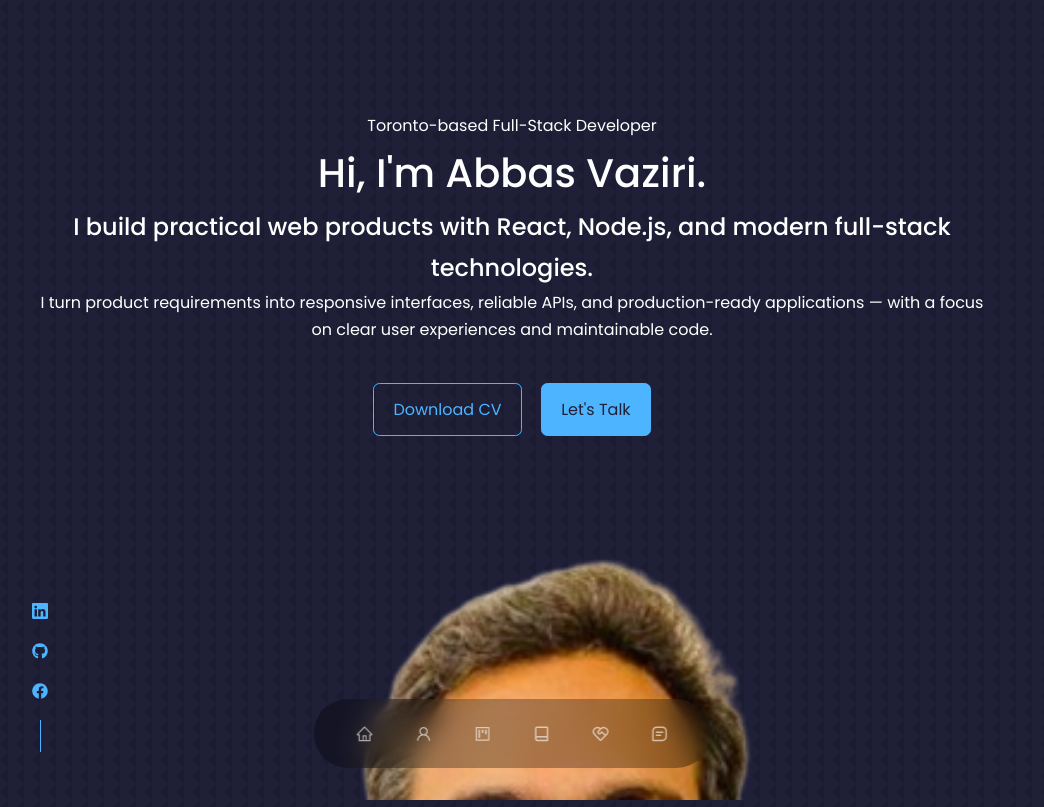
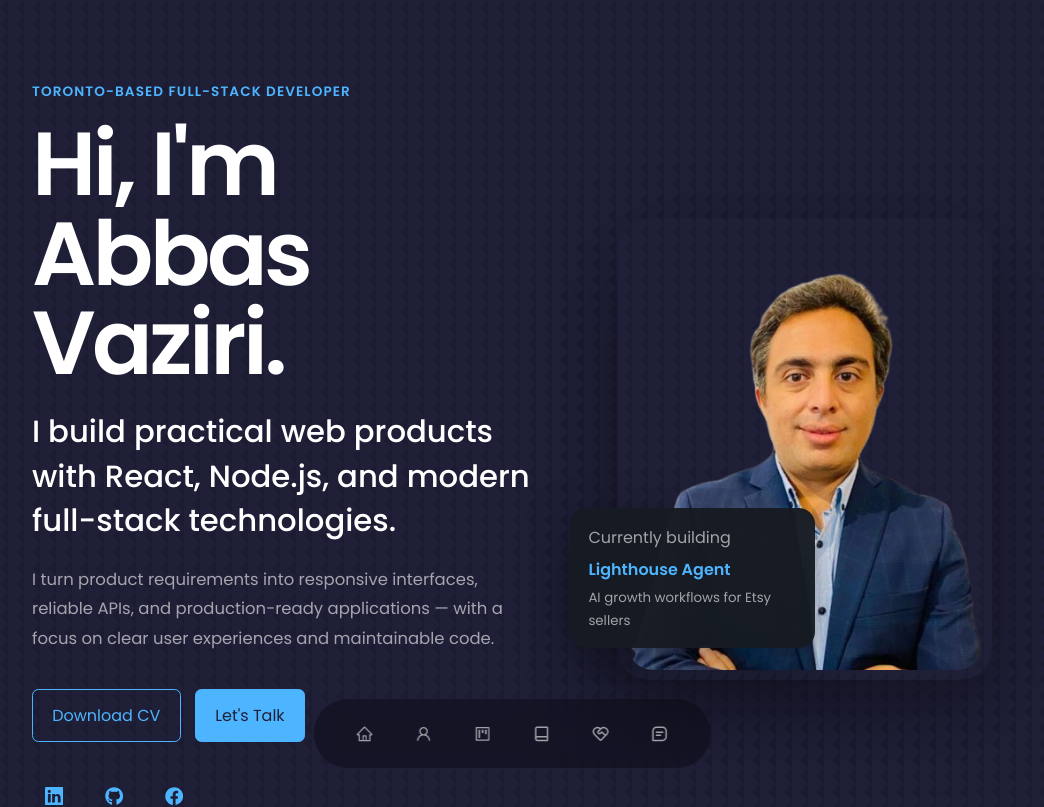
Before and after one commit to abiasV/abiasV.github.io, a React (Create React App) app: page / in a window 1280 px wide. Shown: the top 807 px of the page, without its empty margins (128-1172 px from the left). Built offline with nearby package versions, Linux system fonts and the light colour scheme.

Commit message:
Style modern portfolio hero

```diff
--- a/src/components/header/header.css
+++ b/src/components/header/header.css
@@ -1,88 +1,154 @@
 header {
-  height: 100vh;
-  padding-top: 7rem;
-  overflow: hidden;
+  min-height: 92vh;
+  display: flex;
+  align-items: center;
+  padding: 5rem 0 2rem;
 }
 
 .header__container {
-  text-align: center;
-  height: 100%;
-  position: relative;
+  display: grid;
+  grid-template-columns: 1.15fr 0.85fr;
+  gap: 5rem;
+  align-items: center;
 }
 
-.header__container h5 {
-  /* width: 50%; */
-  padding: 0 300px;
-  text-align: left;
-  align-items: center;
-  /* background-color: red; */
+.header__content {
+  max-width: 720px;
 }
 
-/* ============ CTA ================ */
-.cta {
-  margin-top: 2.5rem;
-  display: flex;
-  gap: 1.2rem;
-  justify-content: center;
+.header__eyebrow {
+  color: var(--color-primary);
+  font-weight: 600;
+  letter-spacing: 0.08em;
+  text-transform: uppercase;
+  font-size: 0.85rem;
+  margin-bottom: 1rem;
 }
 
-/* ============ HEADER SOCIALS ================ */
+.header__content h1 {
+  font-size: clamp(3rem, 7vw, 5.8rem);
+  line-height: 1;
+  font-weight: 700;
+  letter-spacing: -0.04em;
+  margin-bottom: 1.4rem;
+}
+
+.header__content h2 {
+  color: var(--color-white);
+  font-size: clamp(1.35rem, 2.4vw, 2rem);
+  line-height: 1.45;
+  font-weight: 500;
+  margin-bottom: 1.3rem;
+}
+
+.header__summary {
+  color: var(--color-light);
+  max-width: 650px;
+  font-size: 1.03rem;
+  line-height: 1.8;
+}
+
+.cta {
+  margin-top: 2.2rem;
+  display: flex;
+  flex-wrap: wrap;
+  gap: 0.9rem;
+}
+
 .header__socials {
   display: flex;
-  flex-direction: column;
-  align-items: center;
-  gap: 0.8rem;
-  position: absolute;
-  bottom: 3rem;
-  left: 0;
+  gap: 1rem;
+  margin-top: 2rem;
 }
 
-.header__socials::after {
-  content: "";
-  width: 1px;
-  height: 2rem;
-  background: var(--color-primary);
+.header__socials a {
+  width: 2.75rem;
+  height: 2.75rem;
+  border: 1px solid var(--color-border);
+  border-radius: 0.8rem;
+  display: grid;
+  place-items: center;
+  background: var(--color-surface);
+  font-size: 1.15rem;
 }
 
-/* ============ ME ================ */
-.me {
-  background: linear-gradient(var(--color-primary), transparent);
-  width: 22rem;
-  height: 30rem;
-  position: absolute;
-  /* left: 50%;
-    transform: translateX(-50%); */
-  left: calc(50% - 11rem);
-  margin-top: 4rem;
-  border-radius: 12rem 12rem 0 0;
-  overflow: hidden;
-  padding: 5rem 1.5rem 1.5rem 1.5rem;
+.header__socials a:hover {
+  border-color: var(--color-primary);
+  transform: translateY(-2px);
 }
 
-/* ============ ME ================ */
-.scroll__down {
-  position: absolute;
-  bottom: 5rem;
-  right: -2.3rem;
-  transform: rotate(90deg);
-  font-weight: 300;
-  font-size: 0.9rem;
+.header__visual {
+  position: relative;
+  width: min(100%, 430px);
+  justify-self: end;
 }
 
-/* ============ MEDIA QUERIES (MEDIUM DEVICES) ================ */
+.header__photo-frame {
+  position: relative;
+  border-radius: 2rem;
+  padding: 0.65rem;
+  background: linear-gradient(145deg, var(--color-border), var(--color-primary));
+  box-shadow: 0 30px 80px rgba(0, 0, 0, 0.35);
+}
+
+.header__photo-frame img {
+  border-radius: 1.55rem;
+  aspect-ratio: 4 / 5;
+  object-position: center top;
+}
+
+.header__focus-card {
+  position: absolute;
+  left: -3rem;
+  bottom: 2rem;
+  width: 245px;
+  padding: 1rem 1.15rem;
+  background: rgba(22, 27, 34, 0.96);
+  border: 1px solid var(--color-border);
+  border-radius: 1rem;
+  box-shadow: 0 18px 50px rgba(0, 0, 0, 0.35);
+}
+
+.header__focus-card span,
+.header__focus-card small {
+  display: block;
+  color: var(--color-light);
+}
+
+.header__focus-card strong {
+  display: block;
+  margin: 0.25rem 0;
+  color: var(--color-primary);
+}
+
 @media screen and (max-width: 1024px) {
   header {
-    height: 68vh;
+    min-height: auto;
+    padding-top: 6rem;
+  }
+
+  .header__container {
+    grid-template-columns: 1fr;
+    gap: 3rem;
+  }
+
+  .header__visual {
+    justify-self: center;
   }
 }
 
-/* ============ MEDIA QUERIES (SMALL DEVICES) ================ */
 @media screen and (max-width: 600px) {
   header {
-    height: 100vh;
+    padding-top: 4.5rem;
   }
-  .header__socials,
-  .scroll__down {
-    display: none;
+
+  .header__content h1 {
+    font-size: 3.2rem;
+  }
+
+  .header__focus-card {
+    position: static;
+    width: 100%;
+    margin-top: 1rem;
   }
 }
```
